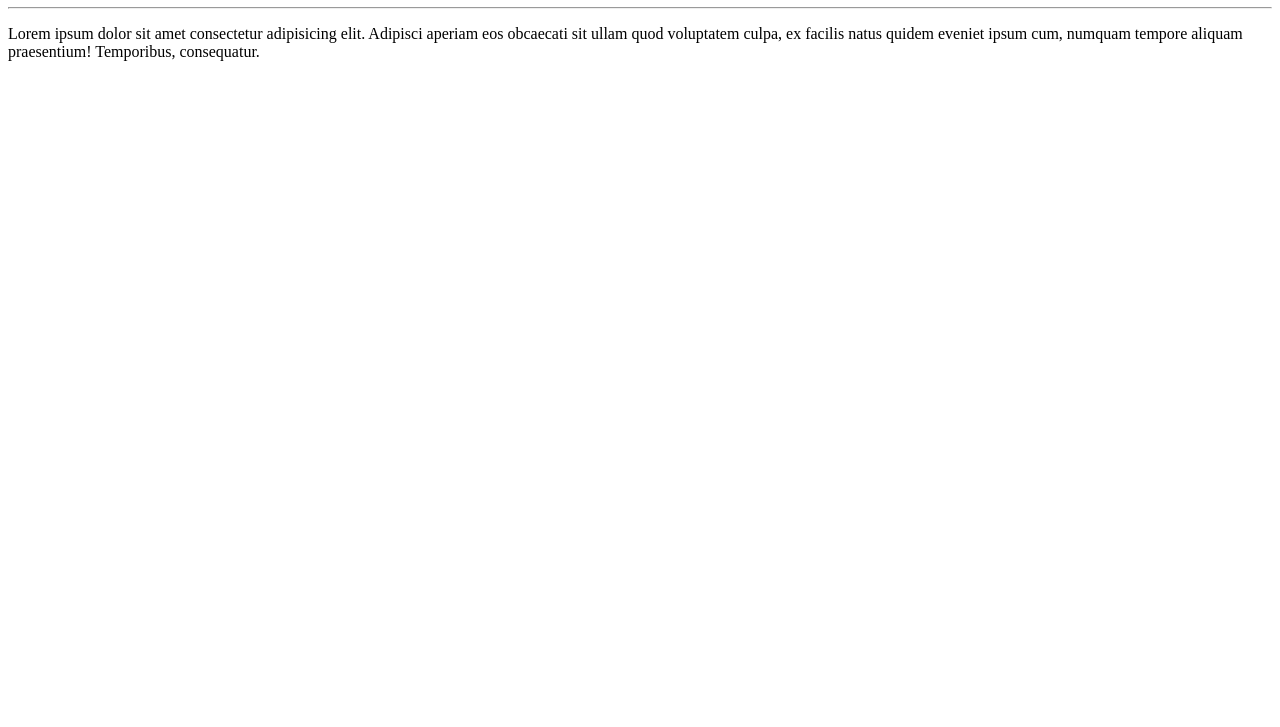
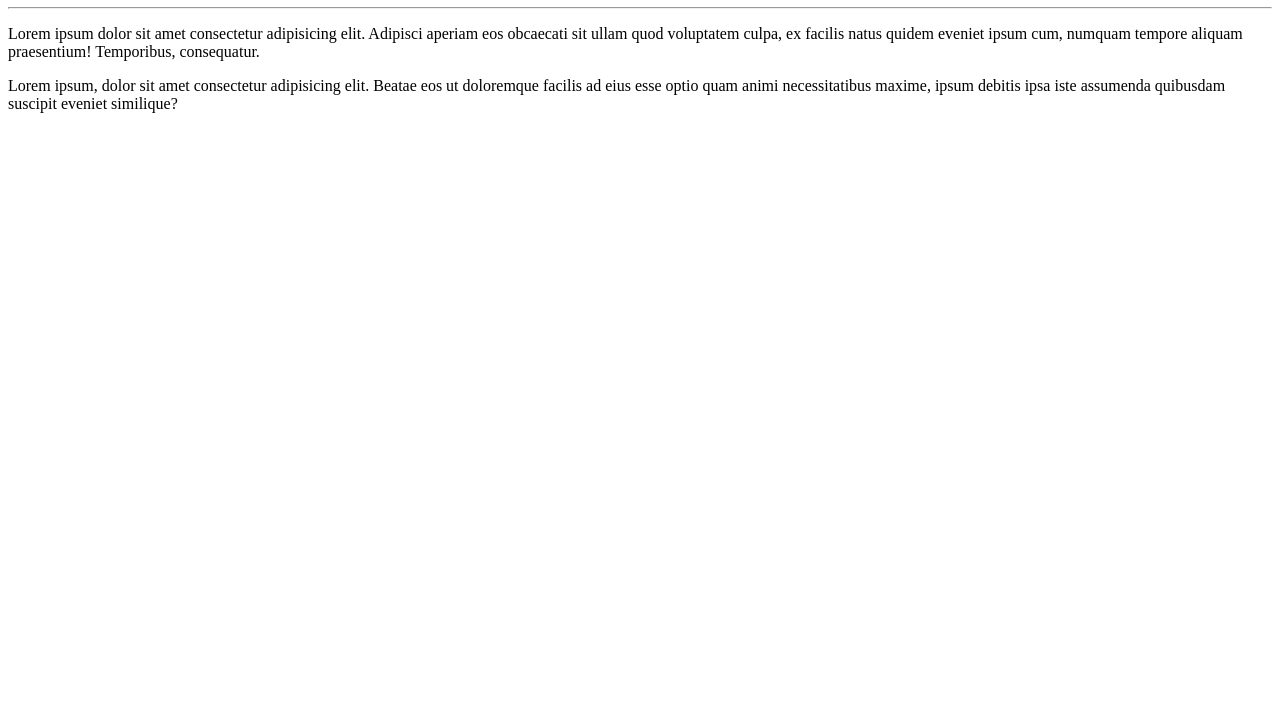
Before and after one commit to MarcioFreitasUFSC21/Proejct00, a plain HTML site: page ExampleSite/index.html in a window 1280 px wide. Shown: the part 73-800 px from the top of the page. Drawn offline with Linux system fonts and the light colour scheme.

Commit message:
add other paragraph in my site page.
blá, blá, blá...

```diff
--- a/ExampleSite/index.html
+++ b/ExampleSite/index.html
@@ -10,5 +10,6 @@
     <h1>Salut, GIT/GITHUB</h1>
     <hr>
     <p> Lorem ipsum dolor sit amet consectetur adipisicing elit. Adipisci aperiam eos obcaecati sit ullam quod voluptatem culpa, ex facilis natus quidem eveniet ipsum cum, numquam tempore aliquam praesentium! Temporibus, consequatur.</p>
+    <p> Lorem ipsum, dolor sit amet consectetur adipisicing elit. Beatae eos ut doloremque facilis ad eius esse optio quam animi necessitatibus maxime, ipsum debitis ipsa iste assumenda quibusdam suscipit eveniet similique?</p>
 </body>
 </html>
```
